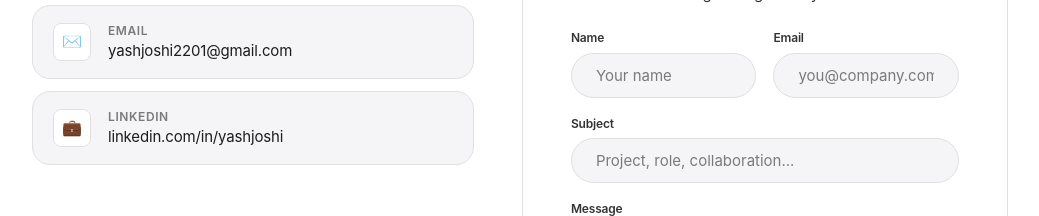
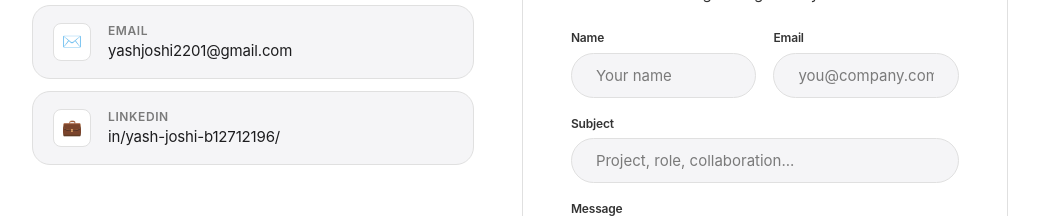
Before and after one commit to Yash2201/protfolio-site, a React (Vite) app: page / in a window 1280 px wide. Shown: the part 4600-4816 px from the top of the page, without its empty margins (120-1159 px from the left). Built offline with nearby package versions, Linux system fonts and the light colour scheme.

Commit message:
ADDED: linkedIn url added on missing sides

```diff
--- a/src/components/Contact.tsx
+++ b/src/components/Contact.tsx
@@ -29,11 +29,11 @@ export default function Contact() {
                   <div className="c-link-val">yashjoshi2201@gmail.com</div>
                 </div>
               </a>
-              <a href="https://linkedin.com" target="_blank" rel="noopener noreferrer" className="c-link">
+              <a href="https://www.linkedin.com/in/yash-joshi-b12712196/" target="_blank" rel="noopener noreferrer" className="c-link">
                 <div className="c-link-ico">💼</div>
                 <div>
                   <div className="c-link-lbl">LinkedIn</div>
-                  <div className="c-link-val">linkedin.com/in/yashjoshi</div>
+                  <div className="c-link-val">in/yash-joshi-b12712196/</div>
                 </div>
               </a>
             </div>
--- a/src/components/Footer.tsx
+++ b/src/components/Footer.tsx
@@ -61,11 +61,11 @@ export default function Footer() {
         {/* Legal foot notes */}
         <div className="footer-bottom">
           <p className="footer-legal">
-            More ways to connect: <a href="mailto:yashjoshi2201@gmail.com" style={{ color: "var(--colors-primary)", textDecoration: "underline" }}>email me</a> or find a <a href="https://linkedin.com" target="_blank" rel="noopener noreferrer" style={{ color: "var(--colors-primary)", textDecoration: "underline" }}>LinkedIn contact</a>.
+            More ways to connect: <a href="mailto:yashjoshi2201@gmail.com" style={{ color: "var(--colors-primary)", textDecoration: "underline" }}>email me</a> or find a <a href="https://www.linkedin.com/in/yash-joshi-b12712196/" target="_blank" rel="noopener noreferrer" style={{ color: "var(--colors-primary)", textDecoration: "underline" }}>LinkedIn contact</a>.
           </p>
           <div style={{ display: "flex", justifyContent: "space-between", flexWrap: "wrap", gap: "12px", borderTop: "1px solid var(--colors-hairline)", paddingTop: "16px" }}>
             <span className="footer-legal" style={{ opacity: 0.8 }}>
-              Copyright &copy; 2026 Yash Joshi. All rights reserved. Built with React and TypeScript in Rajkot, India.
+              Copyright &copy; {new Date().getFullYear()} Yash Joshi. All rights reserved. Built with React and TypeScript in Rajkot, India.
             </span>
             <ul className="footer-legal-links">
               <li><a href="#" onClick={(e) => e.preventDefault()}>Privacy Policy</a></li>
--- a/src/components/Nav.tsx
+++ b/src/components/Nav.tsx
@@ -30,7 +30,7 @@ export default function Nav({ scrolled, activeSection }: NavProps) {
           <ul className="global-nav-links">
             <li><a href="https://github.com/Yash2201/" target="_blank" rel="noopener noreferrer">GitHub</a></li>
             <li><a href="https://www.linkedin.com/in/yash-joshi-b12712196/" target="_blank" rel="noopener noreferrer">LinkedIn</a></li>
-            <li><a href="#" onClick={(e) => e.preventDefault()}>Resume</a></li>
+            <li><a href="https://drive.google.com/file/d/1CtvTU7Nn7-lcZ3CTr0b4ZpN-0zxVg-uL/view?usp=drive_link" target="_blank" rel="noopener noreferrer">Resume</a></li>
           </ul>
         </div>
       </header>
```
